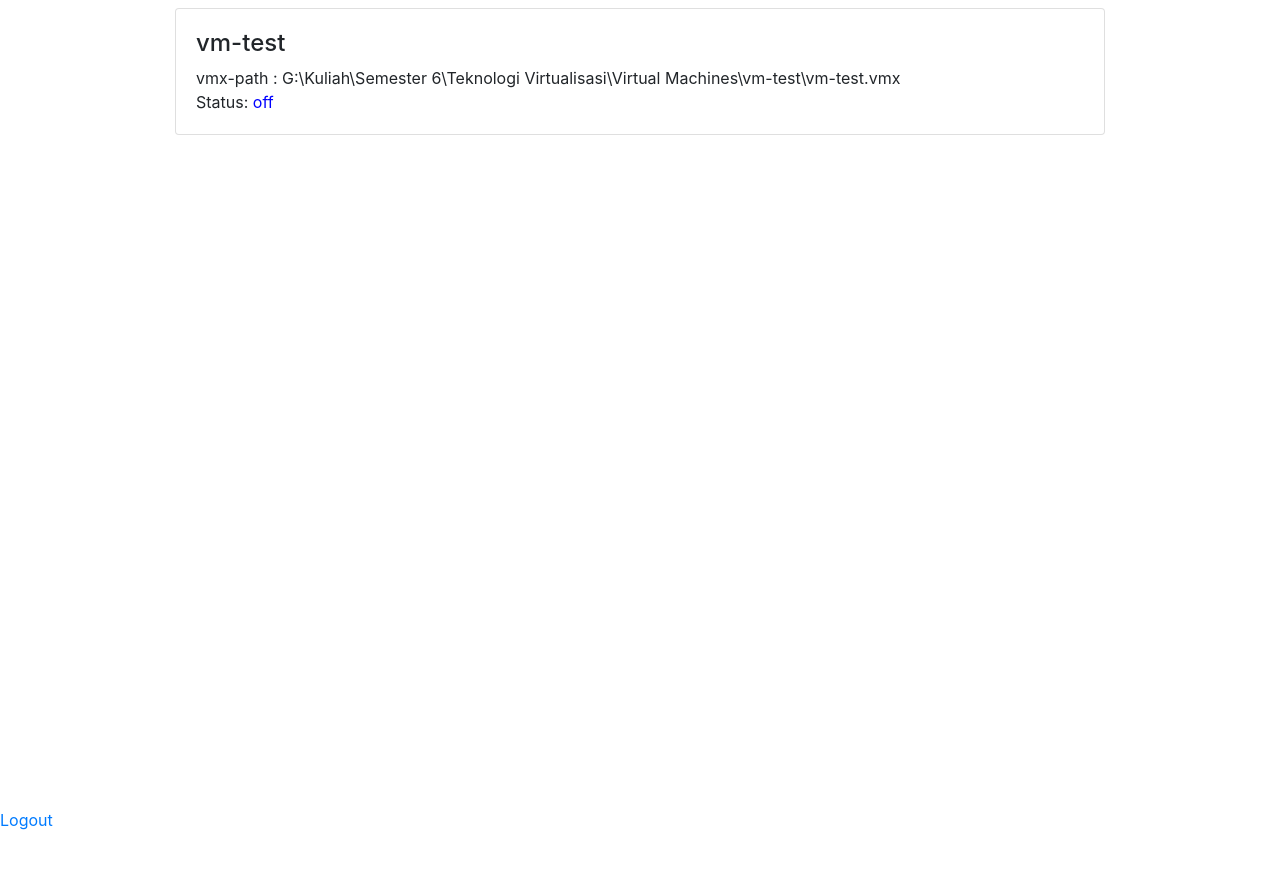
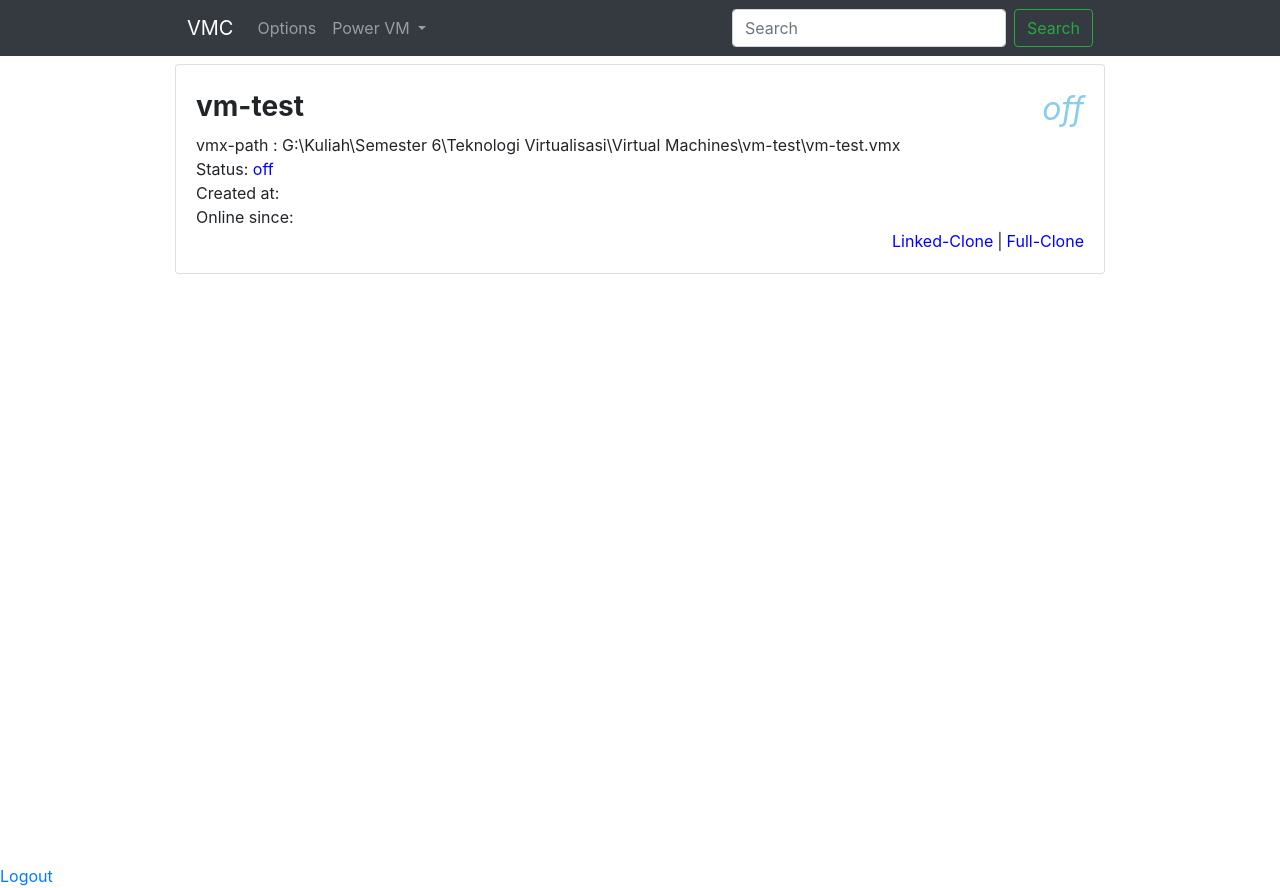
Before and after one commit to madeyoga/VMController-WebService, a Django app: page /vmc/ in a window 1280 px wide. Before the commit the page ends 830 px from the top, so only its background shows below. Run offline with Django 3.2, Linux system fonts and the light colour scheme; a user stored in the database is signed in; data comes from the database, SQL or seed files in the repository; some libraries are stand-ins or nearby versions.

Commit message:
Update vmc client.

```diff
--- a/vmcservice/static/vmcservice/css/index.css
+++ b/vmcservice/static/vmcservice/css/index.css
@@ -10,6 +10,25 @@
     background-color: skyblue;
 }
 
+.card-title {
+    font-size: 28px;
+    font-weight: bold;
+}
+
+.card-status {
+    font-size: 32px;
+    font-style: italic;
+    color: skyblue;
+}
+
+.card-body:hover {
+    background-color: lightgray;
+}
+
+.card-body:active {
+    background-color: lightgray;
+}
+
 .status-text {
     color: blue;
 }
--- a/vmcservice/templates/vmcservice/index.html
+++ b/vmcservice/templates/vmcservice/index.html
@@ -9,12 +9,73 @@
         <link rel="stylesheet" href="{% static 'vmcservice/css/index.css' %}">
     </head>
     <body>
+        <nav class="navbar navbar-expand-lg navbar-dark bg-dark">
+            <div class="container">
+                <a class="navbar-brand" href="#">VMC</a>
+                <button class="navbar-toggler" type="button" data-toggle="collapse" data-target="#navbarSupportedContent" aria-controls="navbarSupportedContent" aria-expanded="false" aria-label="Toggle navigation">
+                    <span class="navbar-toggler-icon"></span>
+                </button>
+
+                <div class="collapse navbar-collapse" id="navbarSupportedContent">
+                    <ul class="navbar-nav mr-auto">
+                        <!-- <li class="nav-item active">
+                            <a class="nav-link" href="#">Home <span class="sr-only">(current)</span></a>
+                        </li> -->
+                        <li class="nav-item">
+                            <a class="nav-link" href="#">Options</a>
+                        </li>
+                        <li class="nav-item dropdown">
+                            <a class="nav-link dropdown-toggle" href="#" id="navbarDropdown" role="button" data-toggle="dropdown" aria-haspopup="true" aria-expanded="false">
+                                Power VM
+                            </a>
+                            <div class="dropdown-menu" aria-labelledby="navbarDropdown">
+                                <a class="dropdown-item" href="#">Turn on all</a>
+                                <a class="dropdown-item" href="#">Turn off all</a>
+                                <a class="dropdown-item" href="#">Suspend all</a>
+                                <div class="dropdown-divider"></div>
+                                <a class="dropdown-item" href="#">Turn off all Online</a>
+                                <a class="dropdown-item" href="#">Suspend all Online</a>
+                                <div class="dropdown-divider"></div>
+                                <a class="dropdown-item" href="#">Turn on all Offline</a>
+                                <a class="dropdown-item" href="#">Suspend all Offline</a>
+                                <div class="dropdown-divider"></div>
+                                <a class="dropdown-item" href="#">Turn on all Suspended</a>
+                                <a class="dropdown-item" href="#">Turn off all Suspended</a>
+                            </div>
+                        </li>
+                        <!-- <li class="nav-item">
+                            <a class="nav-link disabled" href="#">Disabled</a>
+                        </li> -->
+                    </ul>
+                    <form class="form-inline my-2 my-lg-0">
+                        <input class="form-control mr-sm-2" type="search" placeholder="Search" aria-label="Search">
+                        <button class="btn btn-outline-success my-2 my-sm-0" type="submit">Search</button>
+                    </form>
+                </div>
+            </div>
+        </nav>
         <div class='container'>
             {% for vm in vms %}
             <div id='vm-{{vm.id}}' class="card card-body mt-2 mb-2">
-                <h4>{{vm.name}}</h4>
+                <div>
+                    <span class='card-title'>{{vm.name}} </span>
+                    <span class='card-status float-right'> {{vm.status}} </span>
+                </div>
                 <div>vmx-path : {{vm.vmx_path}}</div>
-                <div>Status: <span id='vm-stat-{{vm.id}}' class='status-text' onclick="powerVM('{{vm.id}}', this.innerHTML)">{{vm.status}}</span></div>
+                <div>
+                    Status: <span id='vm-stat-{{vm.id}}' class='status-text' onclick="powerVM('{{vm.id}}', this.innerHTML)">{{vm.status}}</span>
+                </div>
+                <div>
+                    Created at:
+                </div>
+                <div>
+                    Online since:
+                </div>
+                <div class='float-right'>
+                    <span class='status-text float-right'>Full-Clone</span>
+                    <span class='float-right mr-1 ml-1'> | </span>
+                    <span class='status-text float-right'>Linked-Clone</span>
+                </div>
             </div>
             {% endfor %}
         </div>
```
Also changed, not shown: vmcservice/static/vmcservice/js/index-utils.js (+6 -2 lines).
